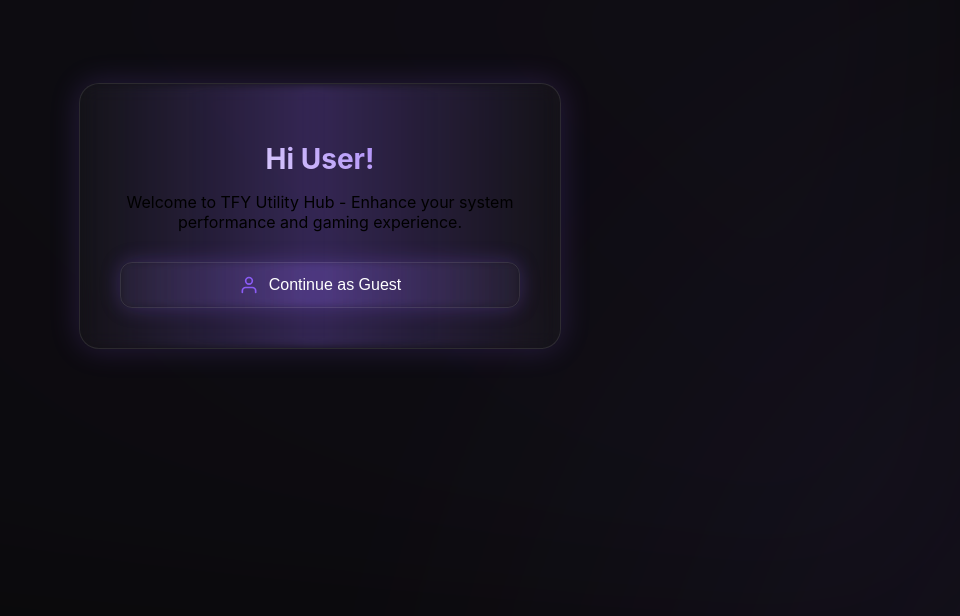
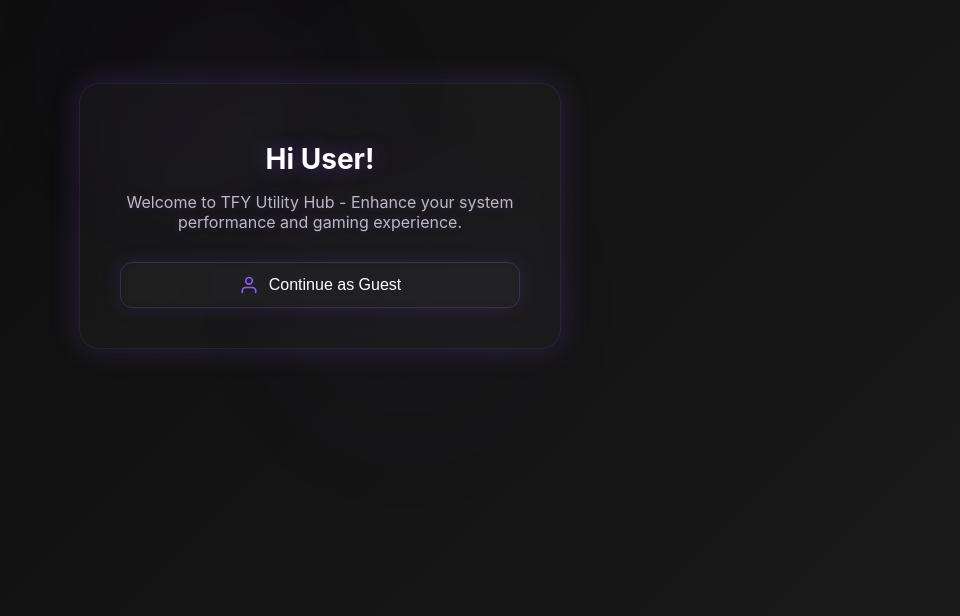
Before and after one commit to DragosKissLove/tfy-electron2312, a React (Create React App) app: page / in a window 1280 px wide. Shown: the part 184-800 px from the top of the page, without its empty margins (320-1280 px from the left). Built offline with nearby package versions, Linux system fonts and the light colour scheme.

Commit message:
Update login design and animations

```diff
--- a/src/components/Login.js
+++ b/src/components/Login.js
@@ -41,66 +41,49 @@
         display: 'flex',
         alignItems: 'center',
         justifyContent: 'center',
-        background: theme.background,
+        background: 'linear-gradient(135deg, #0a0a0a 0%, #1a1a1a 100%)',
         zIndex: 1000,
         overflow: 'hidden'
       }}
     >
-      {/* Background Glow Effects */}
+      {/* Animated background particles */}
+      {[...Array(3)].map((_, i) => (
         <motion.div
+          key={i}
           style={{
             position: 'absolute',
-          width: '150%',
-          height: '150%',
+            width: '300px',
+            height: '300px',
+            borderRadius: '50%',
             background: `radial-gradient(circle, ${primaryColor}22 0%, transparent 70%)`,
             filter: 'blur(80px)',
-          transform: 'translate(-50%, -50%)',
-          top: '50%',
-          left: '50%',
+            opacity: 0.4,
             pointerEvents: 'none'
           }}
           animate={{
-          opacity: [0.3, 0.8, 0.3],
+            x: ['-50%', '50%'],
+            y: ['-50%', '50%'],
             scale: [1, 1.2, 1],
-          rotate: [0, 180, 360]
           }}
           transition={{
-          duration: 8,
+            duration: 8 + i * 2,
             repeat: Infinity,
-          ease: "easeInOut"
+            repeatType: 'reverse',
+            ease: 'easeInOut',
+            delay: i * 2
           }}
         />
-
-      <motion.div
-        style={{
-          position: 'absolute',
-          width: '100%',
-          height: '100%',
-          background: `linear-gradient(45deg, ${primaryColor}11, ${primaryColor}33)`,
-          filter: 'blur(100px)',
-          pointerEvents: 'none'
-        }}
-        animate={{
-          opacity: [0.2, 0.5, 0.2],
-          scale: [1, 1.1, 1],
-        }}
-        transition={{
-          duration: 3,
-          repeat: Infinity,
-          repeatType: "reverse",
-          ease: "easeInOut"
-        }}
-      />
+      ))}
 
       <motion.div
         initial={{ y: 20, opacity: 0 }}
         animate={{ y: 0, opacity: 1 }}
         style={{
-          background: theme.cardBg,
+          background: 'rgba(255, 255, 255, 0.03)',
           padding: '40px',
           borderRadius: '20px',
           boxShadow: `0 0 30px ${primaryColor}33`,
-          border: `1px solid ${theme.border}`,
+          border: `1px solid ${primaryColor}22`,
           width: '100%',
           maxWidth: '400px',
           textAlign: 'center',
@@ -109,25 +92,6 @@
           backdropFilter: 'blur(10px)'
         }}
       >
-        <motion.div
-          style={{
-            position: 'absolute',
-            inset: 0,
-            background: `linear-gradient(90deg, transparent, ${primaryColor}44, transparent)`,
-            filter: 'blur(5px)',
-            pointerEvents: 'none'
-          }}
-          animate={{
-            x: ['-100%', '100%']
-          }}
-          transition={{
-            duration: 3,
-            repeat: Infinity,
-            ease: "linear",
-            repeatDelay: 1
-          }}
-        />
-
         <motion.div
           style={{
             fontSize: '24px',
@@ -143,9 +107,8 @@
             style={{
               fontSize: '28px',
               marginBottom: '10px',
-              background: `linear-gradient(45deg, ${theme.text}, ${primaryColor})`,
-              WebkitBackgroundClip: 'text',
-              WebkitTextFillColor: 'transparent',
+              color: '#fff',
+              textShadow: `0 0 20px ${primaryColor}66`
             }}
           >
             Hi {username}!
@@ -154,33 +117,38 @@
             initial={{ opacity: 0 }}
             animate={{ opacity: 1 }}
             transition={{ delay: 0.4 }}
-            style={{ fontSize: '16px', opacity: 0.8 }}
+            style={{
+              fontSize: '16px',
+              color: 'rgba(255, 255, 255, 0.7)',
+              textShadow: `0 0 10px ${primaryColor}44`
+            }}
           >
             Welcome to TFY Utility Hub - Enhance your system performance and gaming experience.
           </motion.p>
         </motion.div>
 
         <motion.button
-          whileHover={{ scale: 1.05 }}
+          whileHover={{ scale: 1.05, backgroundColor: `${primaryColor}22` }}
           whileTap={{ scale: 0.95 }}
           onClick={handleGuestLogin}
           style={{
             padding: '12px',
             background: 'transparent',
-            border: `1px solid ${theme.border}`,
+            border: `1px solid ${primaryColor}44`,
             borderRadius: '12px',
-            color: theme.text,
+            color: '#fff',
             fontSize: '16px',
             cursor: 'pointer',
             display: 'flex',
             alignItems: 'center',
             justifyContent: 'center',
             gap: '10px',
-            boxShadow: `0 0 20px ${primaryColor}40`,
+            boxShadow: `0 0 20px ${primaryColor}22`,
             width: '100%',
             position: 'relative',
             zIndex: 1,
-            backdropFilter: 'blur(5px)'
+            backdropFilter: 'blur(5px)',
+            transition: 'all 0.3s ease'
           }}
         >
           <FiUser size={20} style={{ color: primaryColor }} />
```
Lines whose indentation alone changed are shown as unchanged.
